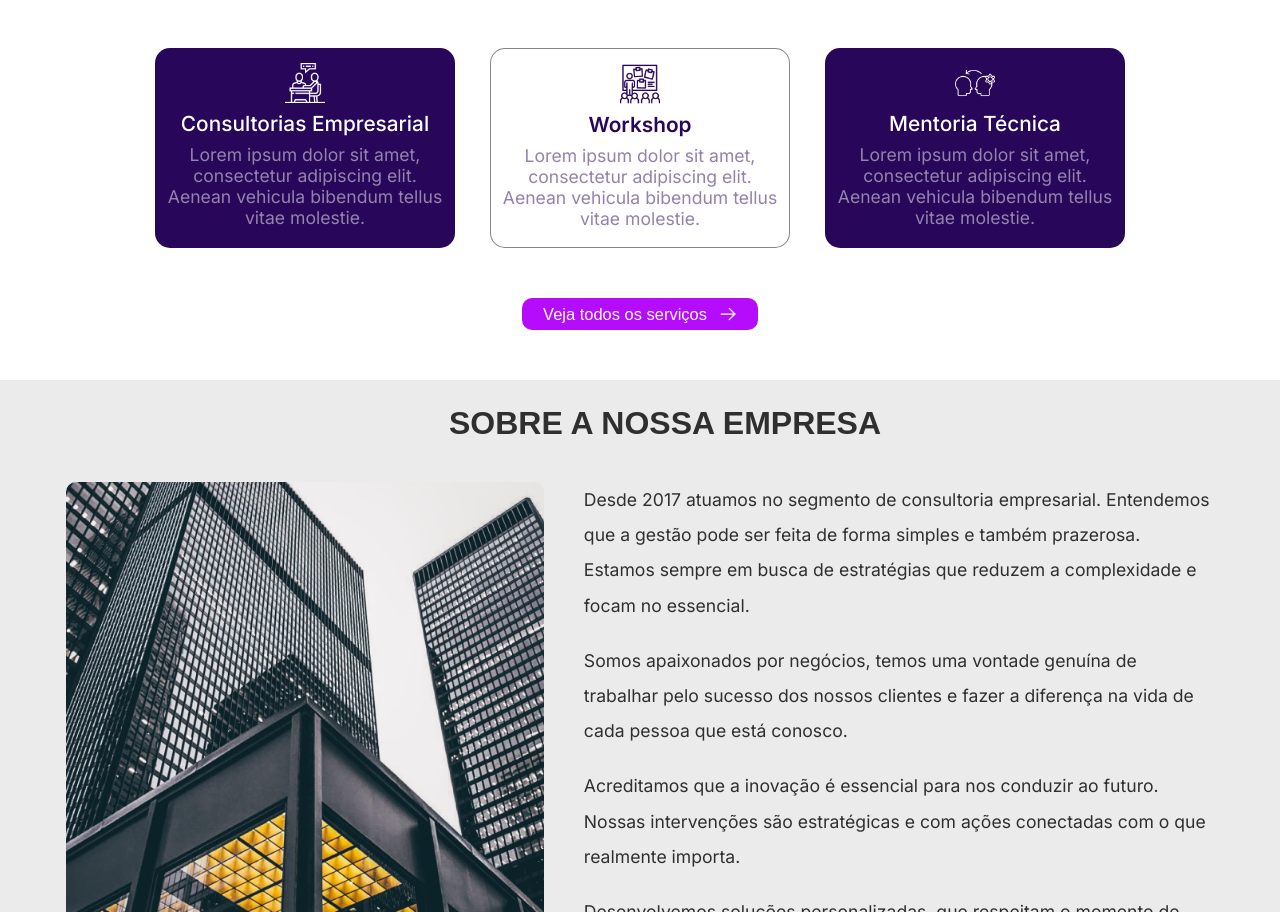
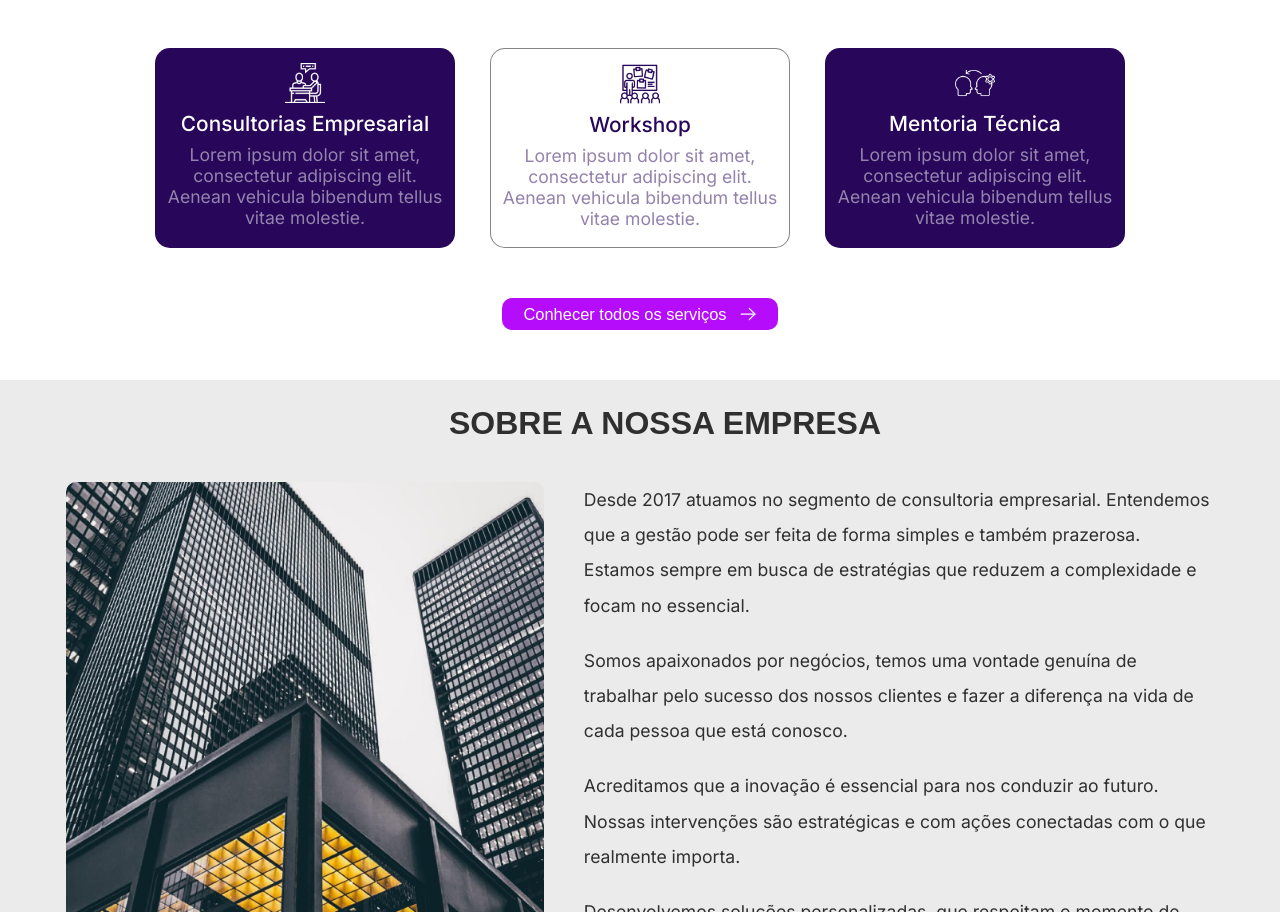
Before and after one commit to Formato-Consultoria/formato, a Next.js app: page / in a window 1280 px wide. Shown: the part 1441-2353 px from the top of the page. Built offline with nearby package versions, Linux system fonts and the light colour scheme; a web font is replaced by a local one.

Commit message:
fixed error

```diff
--- a/src/pages/artigos/index.tsx
+++ b/src/pages/artigos/index.tsx
@@ -1,6 +1,6 @@
 import LastArticle from "../../ui/last-article";
 
-function Articles() {
+export default function Articles() {
     return (
       <>
         <LastArticle />
--- a/src/ui/service-section/index.tsx
+++ b/src/ui/service-section/index.tsx
@@ -47,7 +47,7 @@ export default function ServiceSection() {
         </div>
 
         {/* <Link href="/"> */}
-          <ButttonGlobal text="Veja todos os serviços" icone={<ArrowRight size={20}/>} />
+          <ButttonGlobal text="Conhecer todos os serviços" icone={<ArrowRight size={20}/>} />
         {/* </Link> */}
       </section>
     )
--- a/src/ui/service-section/service-section.module.scss
+++ b/src/ui/service-section/service-section.module.scss
@@ -43,7 +43,7 @@ section.services {
 
             p {
                 font-size: 1.3rem;
-                font-weight: 600;
+                font-weight: 500;
             }
 
             small {
@@ -57,10 +57,6 @@ section.services {
             background-color: variable.$blue-dark;
             color: variable.$white;
             border: variable.$blue-dark;
-
-            p {
-                font-weight: 500;
-            }
 
             small {
                 color: variable.$white-50;
--- a/tsconfig.json
+++ b/tsconfig.json
@@ -15,6 +15,6 @@
     "jsx": "preserve",
     "incremental": true
   },
-  "include": ["@types/custom-image.d.ts", "**/*.ts", "**/*.tsx"],
-  "exclude": ["node_modules", "next-env.d.ts"]
+  "include": ["@types/custom-image.d.ts", "next-env.d.ts", "**/*.ts", "**/*.tsx"],
+  "exclude": ["node_modules"]
 }
```
